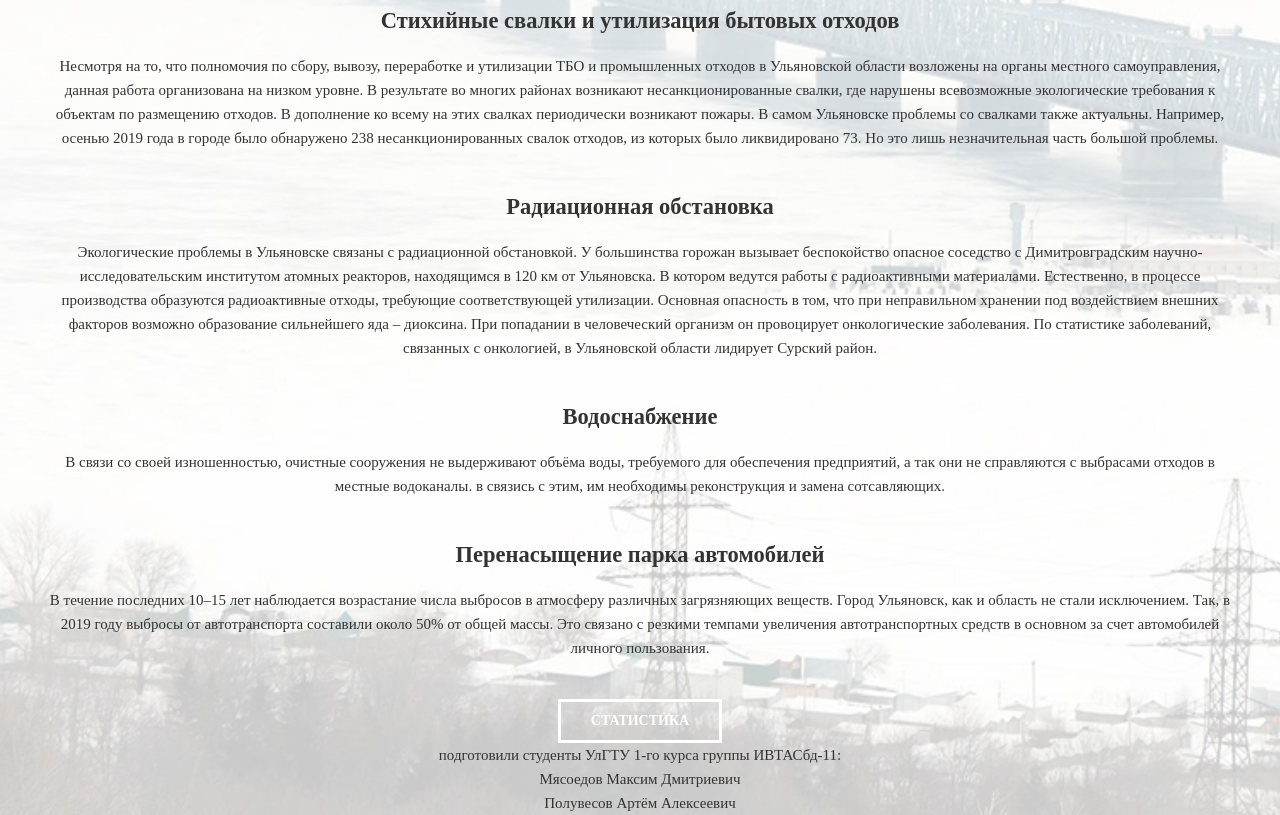
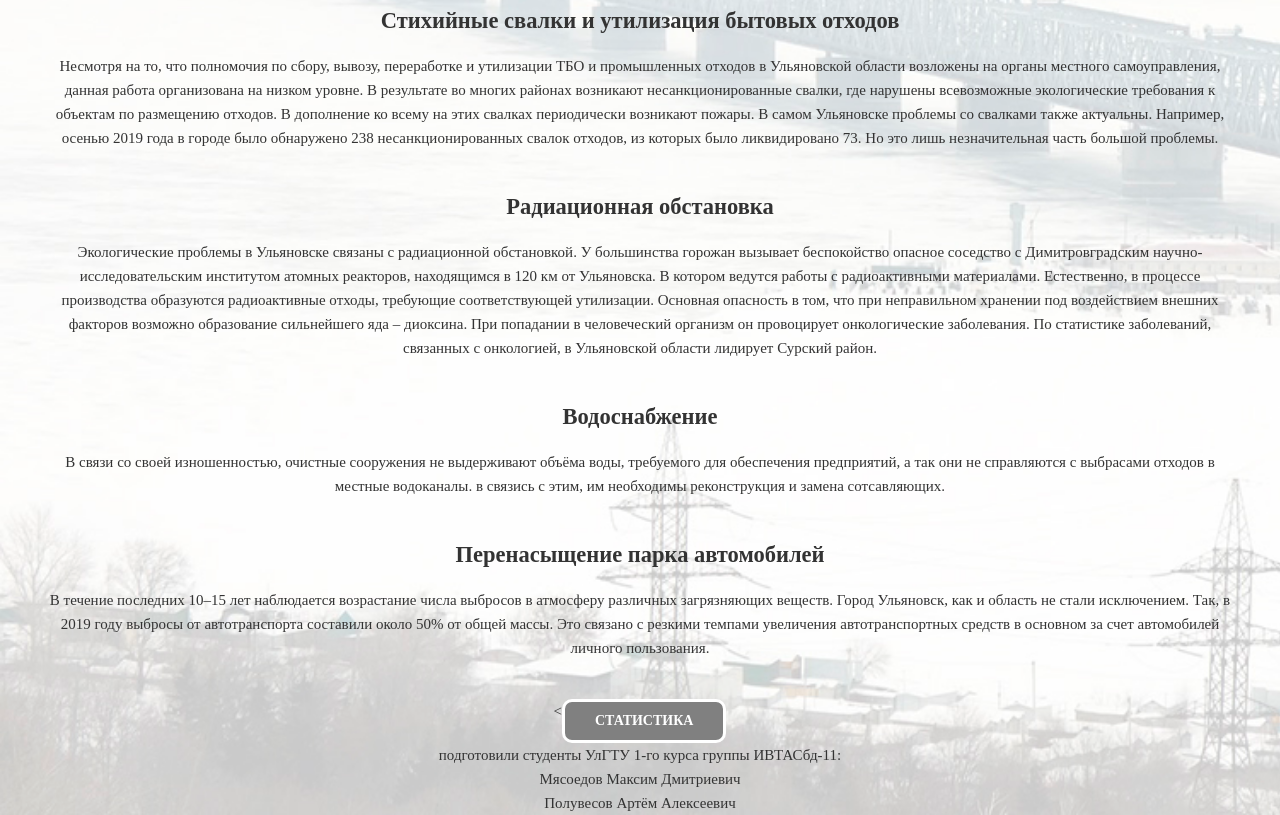
Before and after one commit to maxandart/maxandart.github.io, a plain HTML site: page damage.html in a window 1280 px wide. Shown: the part 1213-2028 px from the top of the page. Drawn offline with Linux system fonts and the light colour scheme.

Commit message:
Update damage.html

```diff
--- a/damage.html
+++ b/damage.html
@@ -89,7 +89,7 @@
 
                 <p>В течение последних 10–15 лет наблюдается возрастание числа выбросов в атмосферу различных загрязняющих веществ. Город Ульяновск, как и область не стали исключением. Так, в 2019 году выбросы от автотранспорта составили около 50% от общей массы. Это связано с резкими темпами увеличения автотранспортных средств в основном за счет автомобилей личного пользования.</p><br>
 
-                <a class="btn" href="statistics.html">статистика</a>
+                <<a class="btn_2" href="statistics.html">статистика</a>
 
                 <div>подготовили студенты УлГТУ 1-го курса группы ИВТАСбд-11:<br>
                     Мясоедов Максим Дмитриевич<br>
```
